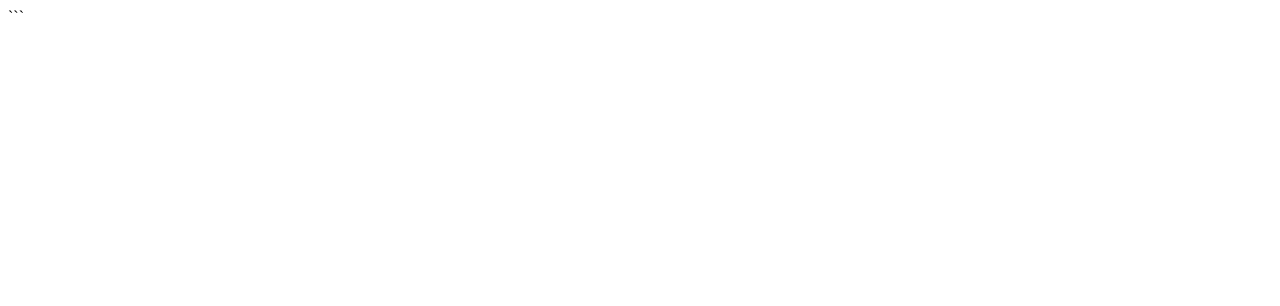
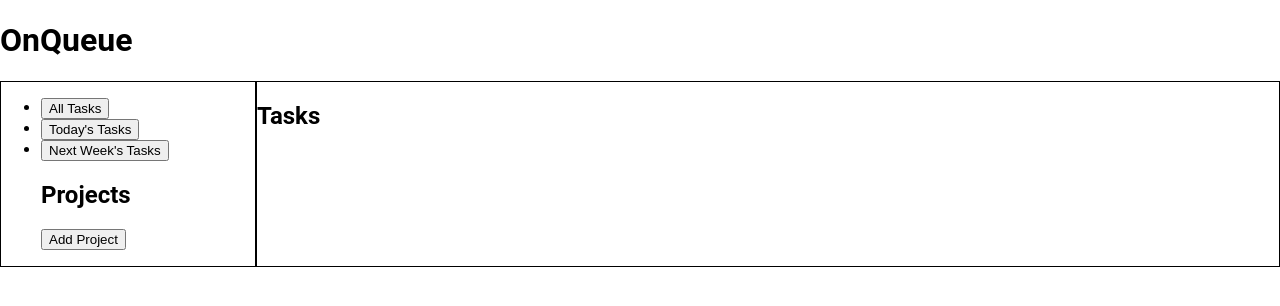
Before and after one commit to Veritaaaas/todo, a website built with webpack: page dist/index.html in a window 1280 px wide. Built offline with nearby package versions, Linux system fonts and the light colour scheme; files whose address does not match are found by name.

Commit message:
finished the general layout

```diff
--- /dev/null
+++ b/src/style.css
@@ -0,0 +1,19 @@
+body, html {
+    margin: 0;
+    padding: 0;
+    font-family: 'Roboto', sans-serif;
+}
+
+.content {
+    width: 100%;
+    display: grid;
+    grid-template-columns: 1fr 4fr;
+}
+
+nav {
+    border: 1px solid #000;
+}
+
+.main {
+    border: 1px solid #000;
+}
```
Also changed, not shown: dist/index.html, dist/main.js (added).
